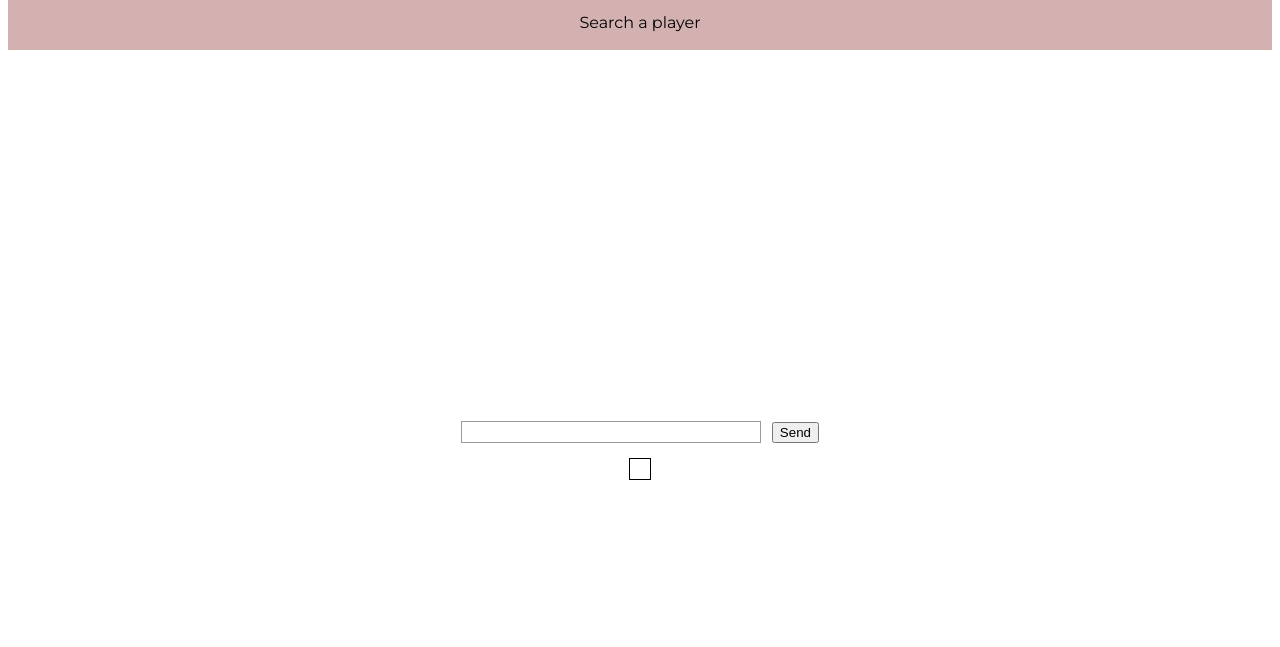
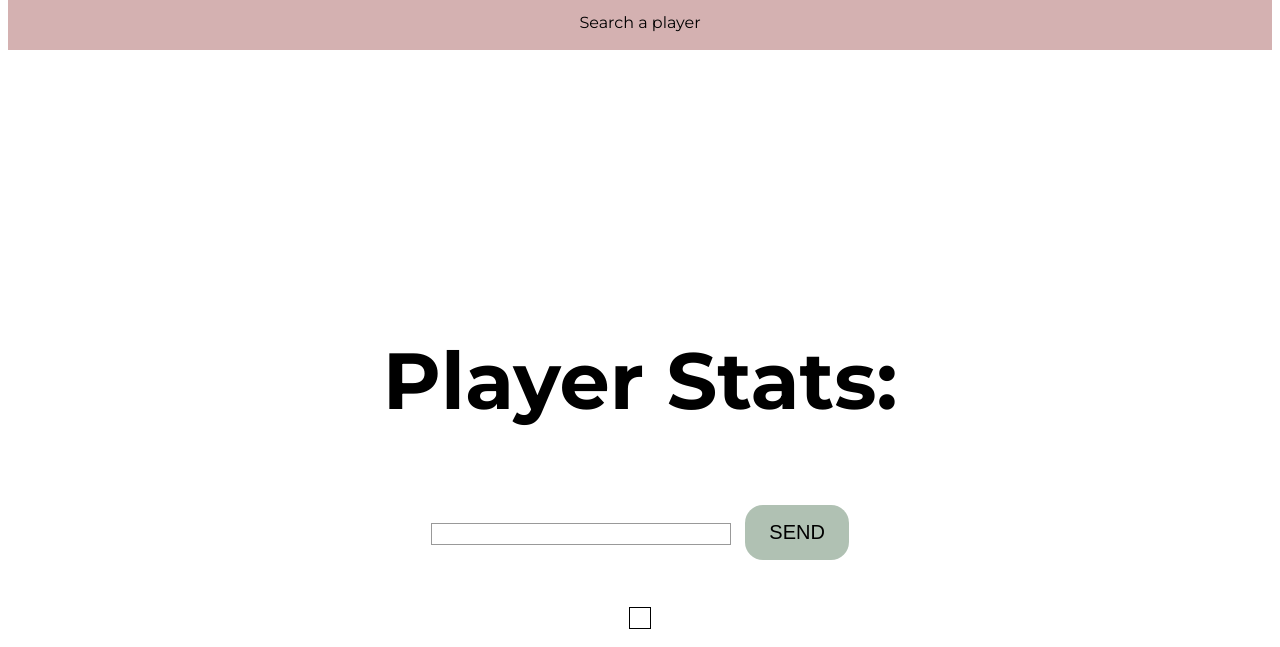
Before and after one commit to Tashar999/Sports_API, a plain HTML site: page soccer.html in a window 1280 px wide. Shown: the part 153-800 px from the top of the page. Drawn offline with Linux system fonts and the light colour scheme.

Commit message:
button changes

```diff
--- a/script.js
+++ b/script.js
@@ -19,14 +19,24 @@ async function getPlayerDetails() {
     }
   }
   function displayResults(data){
-    const [{player_name, player_image, player_goals, team_name, player_assists }] = data
+    /*
+    1. get the length of the json file
+    2. be able to call from any line
+    3. for loop to iterate over every person
+    4. (optional) turn into 2 functions for ease of use
+    */
+    const [{player_name, player_image, player_goals, team_name, player_assists, player_type }] = data
     const htmlOutput = `
     <p><img src=${player_image} alt="player123" width="200px" height="auto" style="border-radius: 50%"></>
     <p>Player Name : ${player_name}</p>
     <p>Team: ${team_name}</p>
     <p>Goals:${player_goals}</p>
     <p>Assists: ${player_assists}</p>
+    <p> Player Type: ${player_type}</p>
     `
     const displayResults = document.getElementById('display-results')
     displayResults.innerHTML = htmlOutput
   }
+function loopArray(data){
+  length
+}
--- a/soccer.css
+++ b/soccer.css
@@ -138,7 +138,7 @@ head {
 
 @keyframes scale {
     50% {
-        transform: scale(0.5));
+        transform: scale(0.5);
     }
 }
 
@@ -355,3 +355,49 @@ ul {
 
     }
 }
+  }
+  .button1{
+    appearance: none;
+    border: none;
+    outline: none;
+    background: none;
+    cursor: pointer;
+
+    font-size: 1.25rem;
+    font-weight: 200;
+    text-transform: uppercase;
+
+    padding: 1rem 1.5rem;
+    background-color: 	#b0c1b3;
+    margin-bottom: 2rem;
+    border-radius: 18px;
+  }
+
+  #one {
+    position: relative;
+    overflow: hidden;
+  }
+
+  #one span {
+    position: relative;
+    z-index: 2;
+  }
+
+  #one:after {
+    content: '';
+    position: absolute;
+    top: 50%;
+    left: 50%;
+    transform: translate(-50%, -50%);
+    z-index: 0;
+    width: 0;
+    height: 0;
+    background-color: lightcoral;
+    border-radius: 999px;
+    transition: 0.6s ease-out;
+  }
+
+  #one:hover:after{
+    width: 200%;
+    padding-top: 200%;
+  }
--- a/soccer.html
+++ b/soccer.html
@@ -27,9 +27,12 @@
     <div class="bar shadow"><p>Search a player</p></div>
     <div class="center">
     <div class="containers">
+        <h1>Player Stats:</h1>
         <div class="search-players">
             <input type="text" id="search-player">
-            <button id="one" class="button1" onclick="getPlayerDetails()">Send</button>
+            <button id="one" class="button1" onclick="getPlayerDetails()">
+                <span>Send</span>
+            </button>
         </div>
         <div class = "display-results" id="display-results">
 
--- a/style.css
+++ b/style.css
@@ -312,49 +312,3 @@ ul {
     }
   }
 }
-
-.button1{
-  appearance: none;
-  border: none;
-  outline: none;
-  background: none;
-  cursor: pointer;
-
-  font-size: 1.25rem;
-  font-weight: 700;
-  text-transform: uppercase;
-
-  padding: 1rem 1.5rem;
-  border-radius: 0.5rem;
-  background-color: hotpink;
-  margin-bottom: 2rem;
-}
-
-#one {
-  position: relative;
-  overflow: hidden;
-}
-
-#one span {
-  position: relative;
-  z-index: 2;
-}
-
-#one:after {
-  content: '';
-  position: absolute;
-  top: 50%;
-  left: 50%;
-  transform: translate(-50%, -50%);
-  z-index: 0;
-  width: 0;
-  height: 0;
-  background-color: lightcoral;
-  border-radius: 999px;
-  transition: 0.6s ease-out;
-}
-
-#one:hover:after{
-  width: 200%;
-  padding-top: 200%;
-}
```
Also changed, not shown: football.html (+3 -0 lines).
